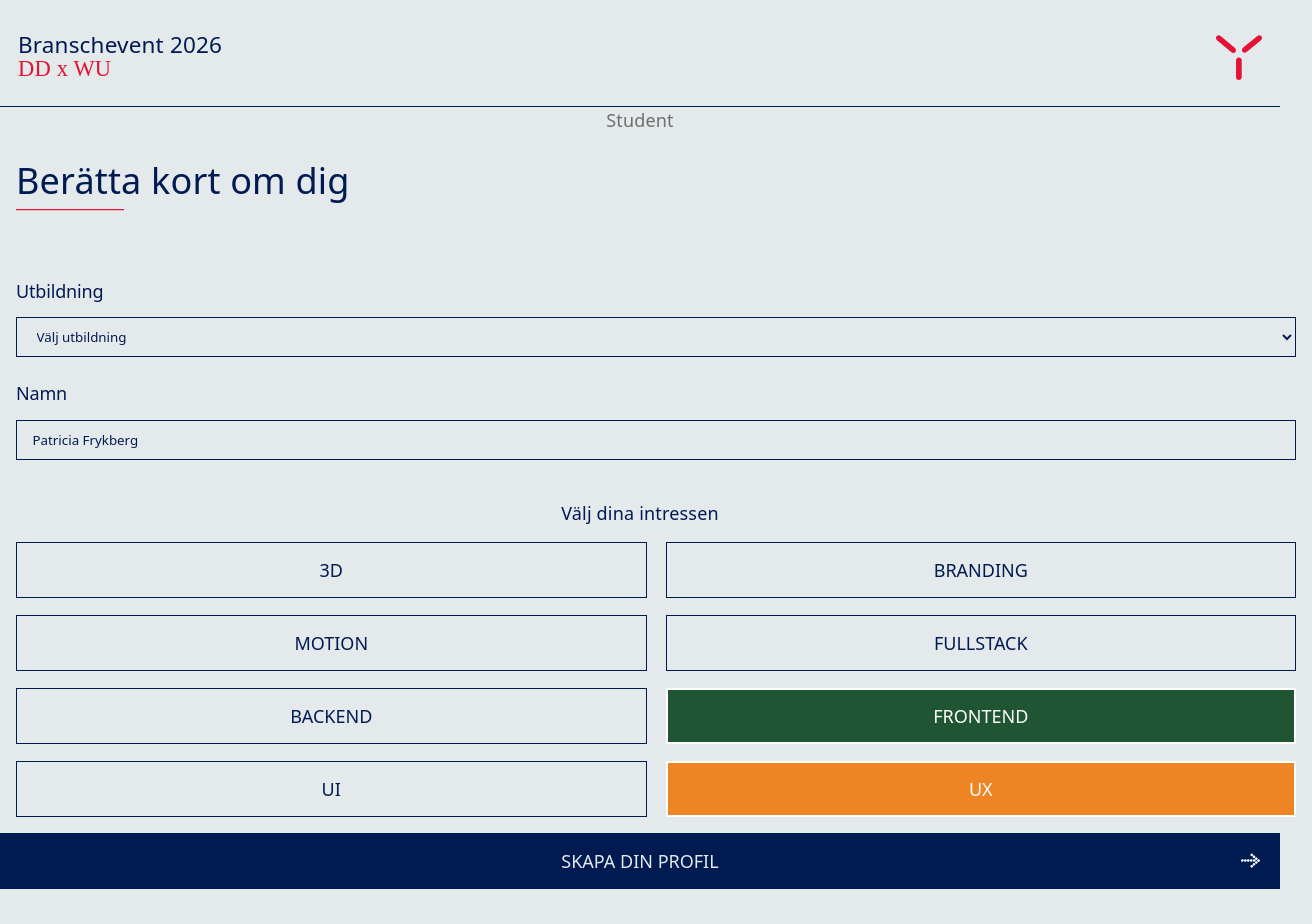
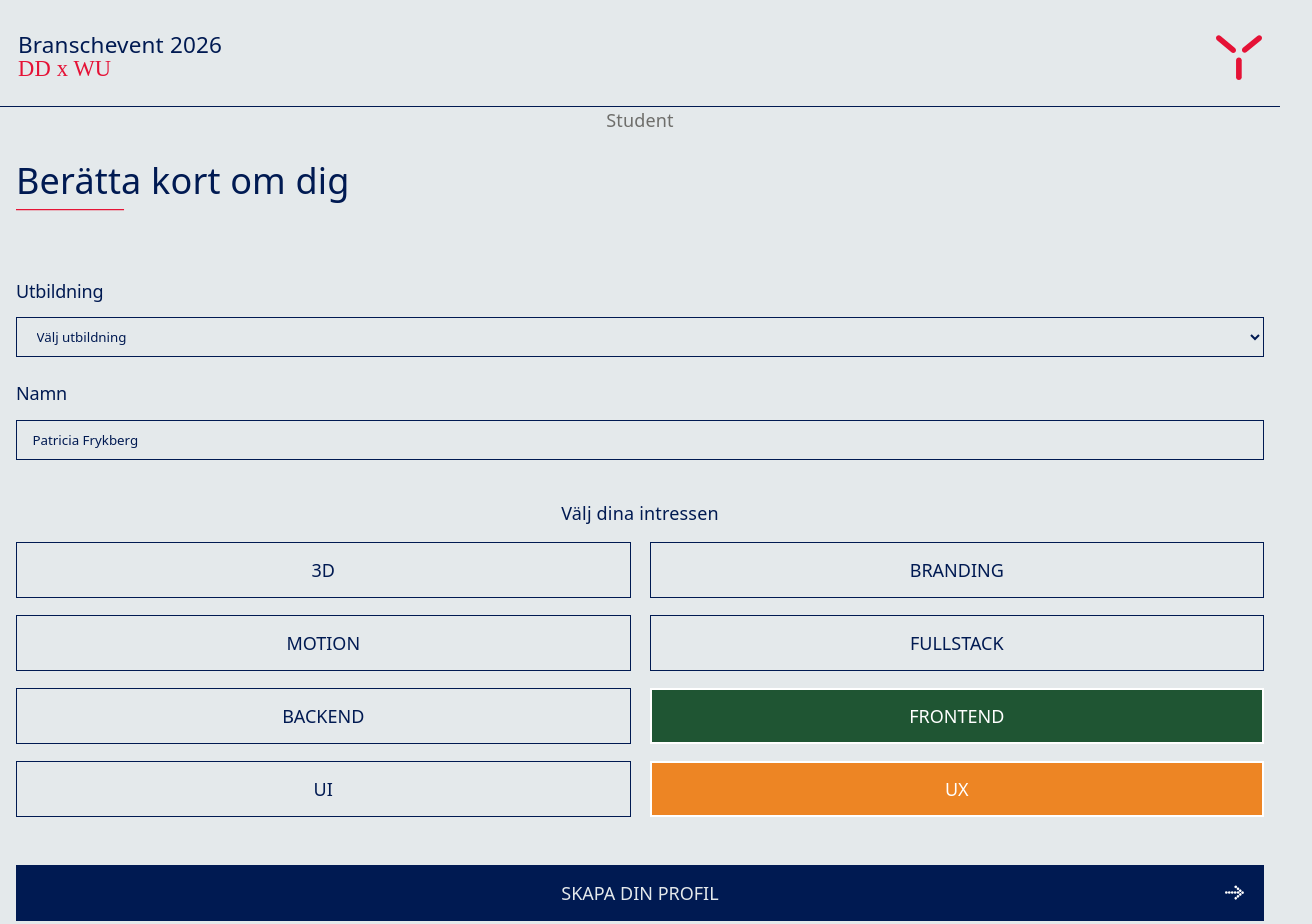
Before and after one commit to Patricia-LF/LIA-connect, a React (Vite) app: page /profile in a window 1280 px wide. Shown: the top 924 px of the page, 1312 px wide, since content can reach past the window. Built offline with nearby package versions, Linux system fonts and the light colour scheme; a web font is replaced by a local one.

Commit message:
Updated margin, padding & width on ProfileForm

```diff
--- a/src/pages/ProfileForm.module.css
+++ b/src/pages/ProfileForm.module.css
@@ -2,6 +2,7 @@
   height: 100vh;
   /* width: 100%; */
   margin: 0 auto;
+  padding: 0px 16px;
 }
 
 /* .profile-container {
@@ -16,7 +17,7 @@
   font-size: 2rem;
   font-family: var(--sans);
   font-weight: 400;
-  margin: 32px 16px 64px 16px;
+  margin: 32px 0px 64px 0px;
   text-align: left;
   line-height: 32px;
   display: flex;
@@ -32,7 +33,7 @@
   line-height: 24px;
   letter-spacing: 0.5px;
   width: 100%;
-  margin: 0px 16px;
+  /*  margin: 0px 16px; */
   text-align: left;
 }
 
@@ -44,7 +45,7 @@
   line-height: 32.342px; /* 200% */
   letter-spacing: -0.162px;
   width: 100%;
-  margin: 0px 16px;
+  /*  margin: 0px 16px; */
   text-align: left;
 }
 
@@ -63,19 +64,19 @@
 
 .field-input,
 .field-select {
-  margin: 0px 16px;
+  /*   margin: 0px 16px; */
   color: var(--text-blue);
   height: 40px;
   padding: 5px 5px 5px 15.5px;
   border: 1.348px solid var(--text-blue);
   background: var(--bg);
   font-family: var(--sans);
-  width: 100vw;
+  width: 100%;
   cursor: pointer;
 }
 
 .fieldInput {
-  margin: 0px 16px;
+  /*   margin: 0px 16px; */
   color: var(--text-blue);
   height: 40px;
   padding: 0px 15.5px;
@@ -97,13 +98,13 @@
 
 .interests-grid {
   display: inline-grid;
-  width: 100vw;
+  width: 100%;
   row-gap: 17px;
   column-gap: 19px;
   align-self: stretch;
   grid-template-rows: repeat(4, fit-content(100%));
   grid-template-columns: repeat(2, minmax(0, 1fr));
-  margin: 16px;
+  margin: 16px 0px 48px;
 }
 
 footer {
```
